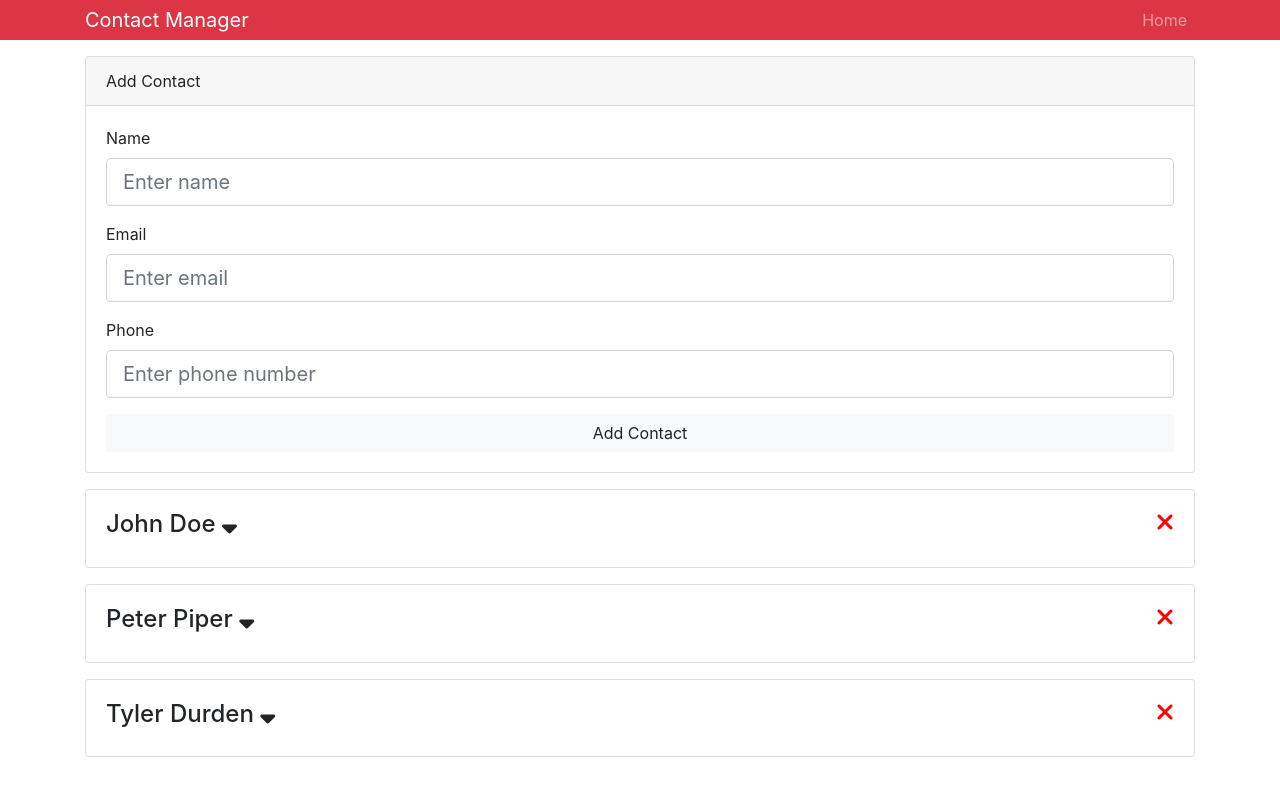
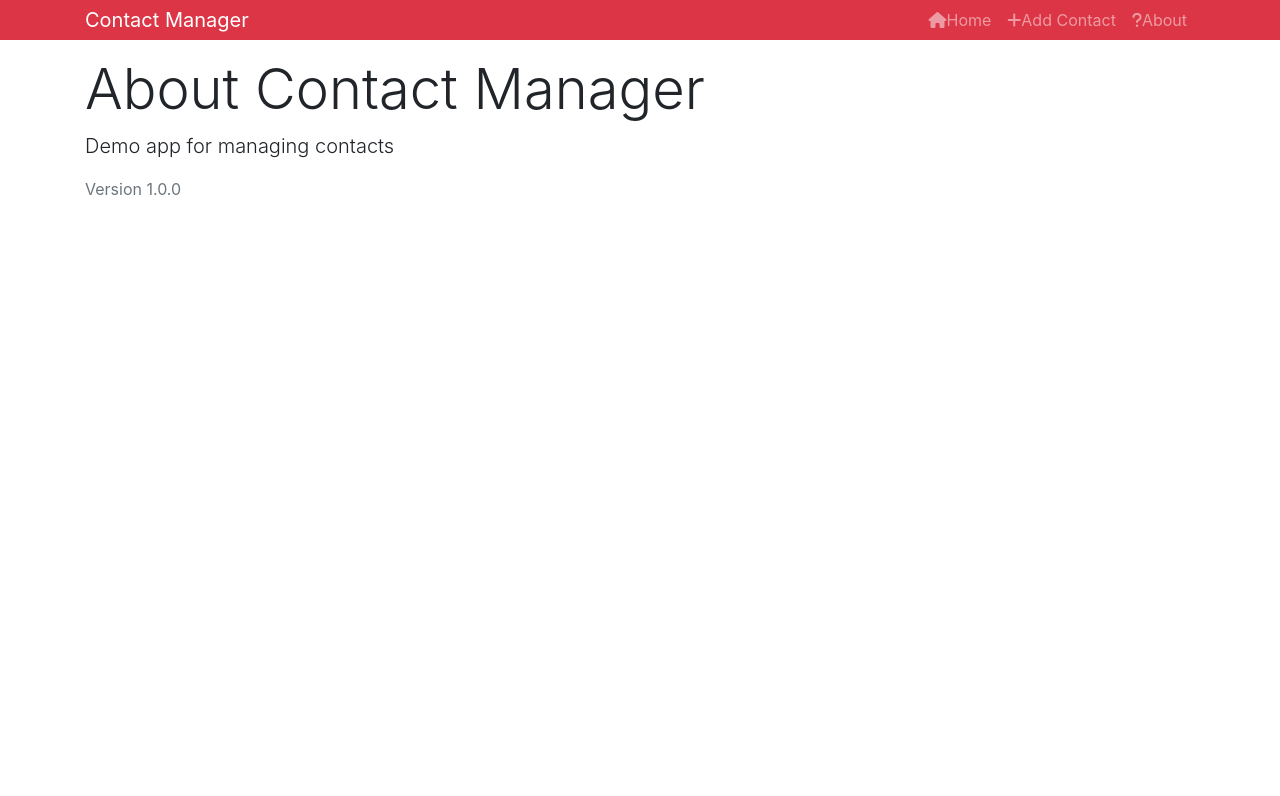
Before and after one commit to burritoOverflow/Contacts-React-Example, a React (Create React App) app: page /about in a window 1280 px wide. Shown: the top 796 px of the page. Built offline with nearby package versions, Linux system fonts and the light colour scheme.

Commit message:
routing added

```diff
--- a/package.json
+++ b/package.json
@@ -10,6 +10,7 @@
     "classnames": "^2.2.6",
     "react": "^16.12.0",
     "react-dom": "^16.12.0",
+    "react-router-dom": "^5.1.2",
     "react-scripts": "3.3.0",
     "uuid": "^3.3.3"
   },
--- a/src/App.js
+++ b/src/App.js
@@ -1,21 +1,31 @@
 import React from "react";
+import { BrowserRouter as Router, Route, Switch } from "react-router-dom";
+import "bootstrap/dist/css/bootstrap.min.css";
+
+import { Provider } from "./Context";
 import Header from "./components/layout/Header";
-import { Provider } from "./Context";
 
-import "bootstrap/dist/css/bootstrap.min.css";
 import Contacts from "./components/Contacts/Contacts";
 import AddContact from "./components/Contacts/AddContact";
+import About from "./components/pages/About";
+import NotFound from "./components/pages/NotFound";
 
 function App() {
   return (
     <Provider>
-      <div className="App">
-        <Header branding="Contact Manager" />
-        <div className="container">
-          <AddContact />
-          <Contacts />
+      <Router>
+        <div className="App">
+          <Header branding="Contact Manager" />
+          <div className="container">
+            <Switch>
+              <Route exact path="/" component={Contacts}></Route>
+              <Route exact path="/contact/add" component={AddContact}></Route>
+              <Route exact path="/about" component={About}></Route>
+              <Route component={NotFound}></Route>
+            </Switch>
+          </div>
         </div>
-      </div>
+      </Router>
     </Provider>
   );
 }
--- a/src/components/Contacts/AddContact.js
+++ b/src/components/Contacts/AddContact.js
@@ -20,7 +20,7 @@
     e.preventDefault();
     const { name, email, phone } = this.state;
 
-    // check for errors
+    // check for empty inputs
     if (name === "") {
       this.setState({
         errors: {
@@ -64,6 +64,8 @@
       phone: "",
       errors: {}
     });
+
+    this.props.history.push("/");
   };
 
   render() {
--- a/src/components/Contacts/Contacts.js
+++ b/src/components/Contacts/Contacts.js
@@ -11,6 +11,9 @@
           const { contacts } = value;
           return (
             <>
+              <h1 className="display-4 mb-2">
+                <span className="text-danger">Contact</span> List
+              </h1>
               {contacts.map(contact => (
                 <Contact key={contact.id} contact={contact} />
               ))}
--- a/src/components/layout/Header.js
+++ b/src/components/layout/Header.js
@@ -1,5 +1,6 @@
 import React from "react";
 import PropTypes from "prop-types";
+import { Link } from "react-router-dom";
 
 const Header = props => {
   const { branding } = props;
@@ -12,9 +13,22 @@
         <div>
           <ul className="navbar-nav mr-auto">
             <li className="nav-item">
-              <a href="/" className="nav-link">
+              <Link to="/" className="nav-link">
+                <i className="fas fa-home"></i>
                 Home
-              </a>
+              </Link>
+            </li>
+            <li className="nav-item">
+              <Link to="/contact/add" className="nav-link">
+                <i className="fas fa-plus"></i>
+                Add Contact
+              </Link>
+            </li>
+            <li className="nav-item">
+              <Link to="/about" className="nav-link">
+                <i className="fas fa-question"></i>
+                About
+              </Link>
             </li>
           </ul>
         </div>
--- /dev/null
+++ b/src/components/pages/About.js
@@ -0,0 +1,11 @@
+import React from "react";
+
+export default function About() {
+  return (
+    <div>
+      <h1 className="display-4">About Contact Manager</h1>
+      <p className="lead">Demo app for managing contacts</p>
+      <p className="text-secondary">Version 1.0.0</p>
+    </div>
+  );
+}
--- /dev/null
+++ b/src/components/pages/NotFound.js
@@ -0,0 +1,10 @@
+import React from "react";
+
+export default function NotFound() {
+  return (
+    <div>
+      <h1 className="display-4">Page Not Found.</h1>
+      <p className="lead">Sorry that page doesn't exist.</p>
+    </div>
+  );
+}
```
Also changed, not shown: 1 other file (tests, documents, lock files or other folders).
